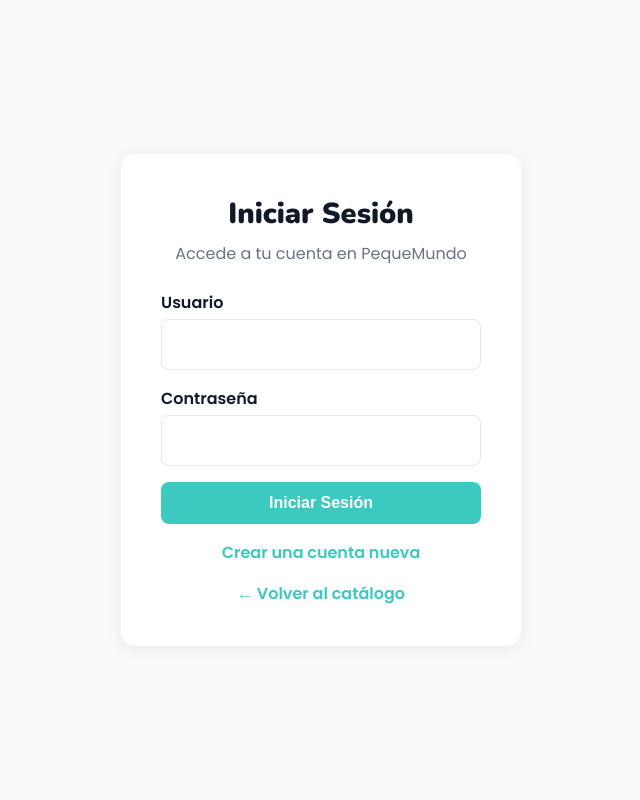
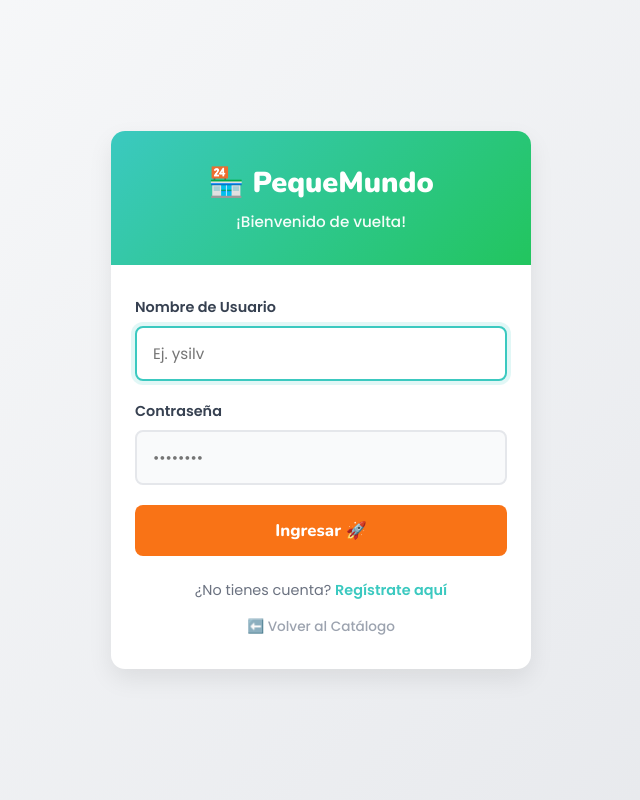
Before and after one commit to yuliansilva1/pequemundo, a Django app: page /login/ in a window 1280 px wide. Shown: the whole page, without its empty margins (319-959 px from the left). Run offline with Django 5.2, Linux system fonts and the light colour scheme.

Commit message:
login
se modifico la vista del login ahora se ve mejor visualmente

```diff
--- a/pequemundo/templates/login.html
+++ b/pequemundo/templates/login.html
@@ -3,13 +3,14 @@
 <head>
   <meta charset="UTF-8">
   <meta name="viewport" content="width=device-width, initial-scale=1.0">
-<title>Login - PequiMundo</title>
+  <title>Iniciar Sesión - PequeMundo</title>
   <link href="https://fonts.googleapis.com/css2?family=Nunito:wght@400;600;700;800;900&family=Poppins:wght@400;500;600&display=swap" rel="stylesheet">
   <style>
     :root {
       --teal: #3bc9c0;
       --teal-dark: #2aada4;
       --orange: #f97316;
+      --orange-light: #fb923c;
       --gray-50: #f9fafb;
       --gray-100: #f3f4f6;
       --gray-200: #e5e7eb;
@@ -18,71 +19,221 @@
       --gray-700: #374151;
       --gray-900: #111827;
       --white: #ffffff;
+      --red: #ef4444;
       --radius: 14px;
-    --shadow: 0 2px 16px rgba(0,0,0,.08);
+      --shadow: 0 10px 25px rgba(0,0,0,.08);
     }
+
     * { box-sizing: border-box; margin: 0; padding: 0; }
-  body { font-family: 'Poppins', sans-serif; background: var(--gray-50); color: var(--gray-900); min-height: 100vh; display: flex; align-items: center; justify-content: center; }
+
+    body {
+      font-family: 'Poppins', sans-serif;
+      background: linear-gradient(135deg, #f9fafb 0%, #e5e7eb 100%);
+      color: var(--gray-900);
+      min-height: 100vh;
+      display: flex;
+      align-items: center;
+      justify-content: center;
+      padding: 20px;
+    }
 
     .login-container {
-    background: var(--white); border-radius: var(--radius); box-shadow: var(--shadow);
-    padding: 40px; width: 100%; max-width: 400px; text-align: center;
+      background: var(--white);
+      border-radius: var(--radius);
+      box-shadow: var(--shadow);
+      width: 100%;
+      max-width: 420px;
+      overflow: hidden;
     }
-  .login-container h1 { font-family: 'Nunito', sans-serif; font-size: 1.8rem; font-weight: 900; margin-bottom: 8px; }
-  .login-container p { color: var(--gray-500); margin-bottom: 24px; }
 
-  .form-group { margin-bottom: 16px; text-align: left; }
-  .form-group label { display: block; font-weight: 600; margin-bottom: 4px; }
-  .form-group input {
-    width: 100%; padding: 12px; border: 1px solid var(--gray-200); border-radius: 8px;
-    font-size: 1rem; font-family: 'Poppins', sans-serif;
+    .login-header {
+      background: linear-gradient(135deg, var(--teal) 0%, #22c55e 100%);
+      padding: 32px 24px;
+      text-align: center;
+      color: var(--white);
     }
-  .form-group input:focus { outline: none; border-color: var(--teal); }
 
-  .btn-login {
-    width: 100%; padding: 12px; background: var(--teal); color: var(--white);
-    border: none; border-radius: 8px; font-size: 1rem; font-weight: 600;
-    cursor: pointer; transition: background .2s;
+    .login-header h1 {
+      font-family: 'Nunito', sans-serif;
+      font-size: 1.8rem;
+      font-weight: 900;
+      margin-bottom: 8px;
+      display: flex;
+      align-items: center;
+      justify-content: center;
+      gap: 10px;
     }
-  .btn-login:hover { background: var(--teal-dark); }
 
-  .back-link { display: inline-block; margin-top: 16px; color: var(--teal); text-decoration: none; font-weight: 600; }
-  .back-link:hover { color: var(--teal-dark); }
+    .login-header p {
+      font-size: 0.95rem;
+      font-weight: 500;
+      opacity: 0.95;
+    }
 
-  .messages { margin-bottom: 16px; }
-  .messages .error { color: #d92424; font-weight: 600; }
+    .login-body {
+      padding: 32px 24px;
+    }
+
+    .form-group {
+      margin-bottom: 20px;
+    }
+
+    .form-group label {
+      display: block;
+      margin-bottom: 8px;
+      font-weight: 600;
+      color: var(--gray-700);
+      font-size: 0.9rem;
+    }
+
+    .form-control {
+      width: 100%;
+      padding: 14px 16px;
+      border: 2px solid var(--gray-200);
+      border-radius: 8px;
+      font-family: 'Poppins', sans-serif;
+      font-size: 0.95rem;
+      transition: all 0.3s ease;
+      background: var(--gray-50);
+      color: var(--gray-900);
+    }
+
+    .form-control:focus {
+      outline: none;
+      border-color: var(--teal);
+      background: var(--white);
+      box-shadow: 0 0 0 4px rgba(59, 201, 192, 0.15);
+    }
+
+    .btn-submit {
+      width: 100%;
+      padding: 14px;
+      background: var(--orange);
+      color: var(--white);
+      border: none;
+      border-radius: 8px;
+      font-family: 'Nunito', sans-serif;
+      font-size: 1.05rem;
+      font-weight: 800;
+      cursor: pointer;
+      transition: background 0.2s, transform 0.1s;
+      margin-top: 10px;
+      display: flex;
+      justify-content: center;
+      align-items: center;
+      gap: 8px;
+    }
+
+    .btn-submit:hover {
+      background: var(--orange-light);
+      transform: translateY(-2px);
+    }
+
+    .login-footer {
+      text-align: center;
+      margin-top: 24px;
+      font-size: 0.9rem;
+      color: var(--gray-500);
+    }
+
+    .login-footer a {
+      color: var(--teal);
+      text-decoration: none;
+      font-weight: 600;
+      transition: color 0.2s;
+    }
+
+    .login-footer a:hover {
+      color: var(--teal-dark);
+      text-decoration: underline;
+    }
+
+    .back-home {
+      display: block;
+      text-align: center;
+      margin-top: 16px;
+      color: var(--gray-400);
+      text-decoration: none;
+      font-size: 0.85rem;
+      transition: color 0.2s;
+      font-weight: 500;
+    }
+
+    .back-home:hover {
+      color: var(--gray-700);
+    }
+
+    .messages {
+      margin-bottom: 20px;
+    }
+
+    .message {
+      padding: 12px 16px;
+      border-radius: 8px;
+      font-size: 0.9rem;
+      font-weight: 500;
+      margin-bottom: 10px;
+      display: flex;
+      align-items: center;
+      gap: 8px;
+    }
+
+    .message.error {
+      background: #fef2f2;
+      color: var(--red);
+      border-left: 4px solid var(--red);
+    }
+
+    .message.success {
+      background: #f0fdf4;
+      color: #16a34a;
+      border-left: 4px solid #16a34a;
+    }
   </style>
 </head>
 <body>
 
   <div class="login-container">
-  <h1>Iniciar Sesión</h1>
-  <p>Accede a tu cuenta en PequeMundo</p>
+    <div class="login-header">
+      <h1>🏪 PequeMundo</h1>
+      <p>¡Bienvenido de vuelta!</p>
+    </div>
 
+    <div class="login-body">
       {% if messages %}
         <div class="messages">
           {% for message in messages %}
-    <p class="{% if message.tags %}{{ message.tags }}{% endif %}">{{ message }}</p>
+            <div class="message {% if message.tags %}{{ message.tags }}{% endif %}">
+              {% if message.tags == 'error' %}⚠️{% else %}✅{% endif %}
+              {{ message }}
+            </div>
           {% endfor %}
         </div>
       {% endif %}
 
-  <form method="post">
+      <form method="POST">
         {% csrf_token %}
         <div class="form-group">
-      <label for="username">Usuario</label>
-      <input type="text" id="username" name="username" required>
+          <label for="username">Nombre de Usuario</label>
+          <input type="text" id="username" name="username" class="form-control" placeholder="Ej. ysilv" required autofocus>
         </div>
+
         <div class="form-group">
           <label for="password">Contraseña</label>
-      <input type="password" id="password" name="password" required>
+          <input type="password" id="password" name="password" class="form-control" placeholder="••••••••" required>
         </div>
-    <button type="submit" class="btn-login">Iniciar Sesión</button>
+
+        <button type="submit" class="btn-submit">
+          Ingresar 🚀
+        </button>
       </form>
 
-  <a href="{% url 'register' %}" class="back-link">Crear una cuenta nueva</a>
-  <br>
-  <a href="{% url 'catalogo' %}" class="back-link">← Volver al catálogo</a>
+      <div class="login-footer">
+        ¿No tienes cuenta? <a href="{% url 'register' %}">Regístrate aquí</a>
+      </div>
+
+      <a href="{% url 'catalogo' %}" class="back-home">⬅️ Volver al Catálogo</a>
+    </div>
   </div>
 
 </body>
```
Also changed, not shown: 1 other file. Lines whose indentation alone changed are shown as unchanged.
